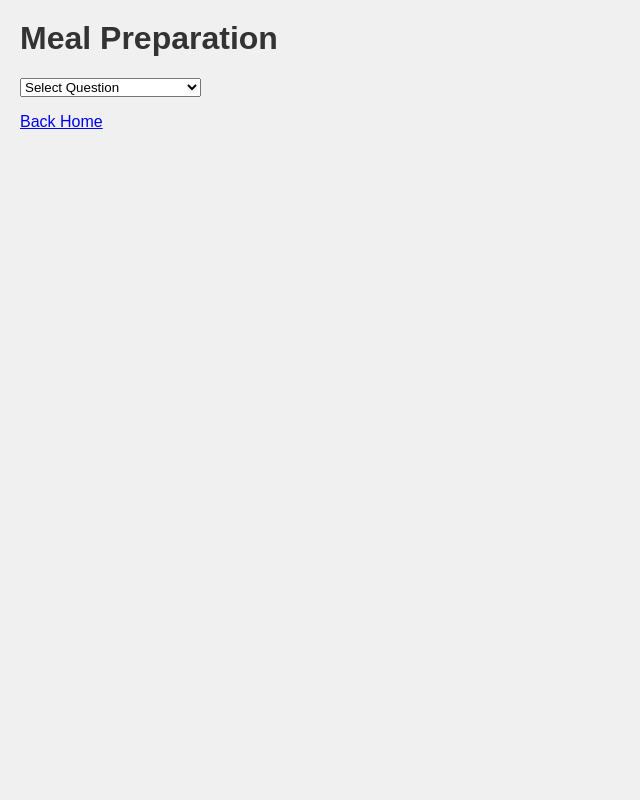
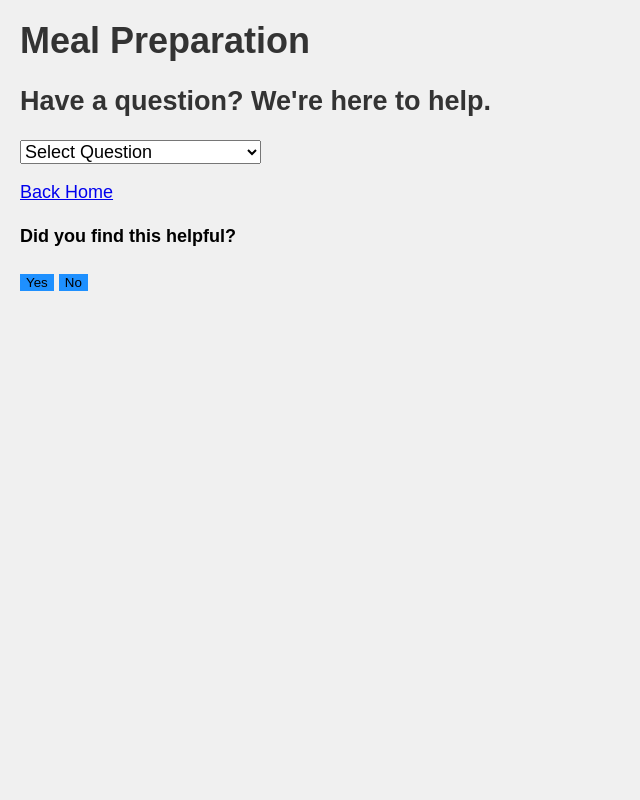
Before and after one commit to knight-jsol/MealPlannerApp, a Django app: page /help in a window 1280 px wide. Shown: the whole page, without its empty margins (0-640 px from the left). Run offline with Django 4.2, Linux system fonts and the light colour scheme.

Commit message:
created new branch for week 11/9

```diff
--- a/capstone/settings.py
+++ b/capstone/settings.py
@@ -122,6 +122,7 @@ USE_TZ = True
 
 STATIC_URL = 'static/'
 
+
 # Default primary key field type
 # https://docs.djangoproject.com/en/4.2/ref/settings/#default-auto-field
 
--- a/webpage/templates/help.html
+++ b/webpage/templates/help.html
@@ -9,22 +9,77 @@
     <h1>Meal Preparation</h1>
 </header>
 
-<body test>
+<body style="font-size: 18px">
+<h2>Have a question? We're here to help.</h2>
     <div class="scroll-bg"></div>
-    <select class="wide-button" name="helpChoice" id="helpChoice">
+    <select style="font-size: 18px" name="helpChoice" id="helpChoice" onchange="msg()">
         <option value="0">Select Question</option>
         <option value="1">How do I view my recipes?</option>
+        <option value="2">How do I create a recipe?</option>
+        <option value="4">Why can't I sign in?</option>
+        <option value="5">Can I delete my account?</option>
+        <option value="6">Is this app finished?</option>
+        <option value="7">Can I send feedback?</option>
+        <option value="3">How can I contact support?</option>
     </select>
-    <p></p>
+    <p id="text" name="text"></p>
     <div class="button-container">
         <a href="{% url 'home' %}">Back Home</a>
     </div>
+<footer>
+    <h4>Did you find this helpful?</h4>
+    <button type="button" class="btn btn-primary mt-3">Yes</button>
+    <button type="button" class="btn btn-primary mt-3">No</button>
+</footer>
 </body>
 <script>
     function msg(x){
-        var stat = document.getElementById("helpChoice")
-        if (stat == 1){
-
+        var stat = document.getElementById("helpChoice").value
+        if (stat === "0"){
+            document.getElementById("text").innerText=""
+        }
+        if (stat === "1"){
+            document.getElementById("text").innerText="Recipes are generated in the 'create recipe' page." +
+                " After being finish and set up accordingly, they will appear in your account's 'my recipes' page." +
+                " You can use the search bar at the top of your 'my recipes' page to help navigate through your favorite" +
+                " recipes and find the one you're looking for."
+        }
+        if (stat === "2"){
+            document.getElementById("text").innerText="Recipes are generated in the 'create recipe' page. " +
+                "You can find this page by going to the home page and clicking the large 'Create a Recipe' button. " +
+                "Once the page has loaded, proceed to fill in the required information i.e. allergy and dietary preferences, " +
+                "recipe information, and a list of the ingredients. Once complete, the form will be able to be submitted, after" +
+                " which, it can be found inside your 'my recipes' page."
+        }
+        if (stat === "4"){
+            document.getElementById("text").innerText="If you're running into trouble signing in to your account, you may" +
+                " have forgotten your password. No worries there's an easy solution; go the 'forgot password' page and fill" +
+                " in all the required information. Following this, you should possibly be messaged" +
+                " further instructions detailing how to set up a new password."
+        }
+        if (stat === "5"){
+            document.getElementById("text").innerText="If, for any reason, you may decide you no longer want your account, can have it deleted. " +
+                "Please note, once your account is deleted, it is permanent and cannot be undone. If you are certain you want" +
+                " to have your account and it's information deleted, please contact MealPlannerApp@uwm.edu via email and mention " +
+                "account deletion. You will be asked confirmation once before final deletion, which cannot be reverted. All of your " +
+                "personal information, like username, password, saved recipes, will be erased."
+        }
+        if (stat === "6"){
+            document.getElementById("text").innerText="This app is currently in its early stages, it is not finished. We plan on spending much more time " +
+                "adding improvements and features that make our app more user-friendly and increases its performance level." +
+                " Updates are currently being made to the app on a weekly basis. We kindly request that you display some " +
+                "patience when using the app, many issues are yet to be solved and new features are just around the corner. "
+        }
+        if (stat === "7"){
+            document.getElementById("text").innerText="We always appreciate any feedback you have for us. You can send " +
+                "summaries of your personal experience using our app, reviews, ideas, recommendations, or anything else to our " +
+                "team at MealPlannerApp@uwm.edu. Please note that we don't always end up using every idea that comes our way. " +
+                "We want to hear from you, don't hesitate to contact us."
+        }
+        if (stat === "3"){
+            document.getElementById("text").innerText="If none of these questions could help you, please reach out to our support team at" +
+                " MealPlannerApp@uwm.edu. Please attach a detailed description of your problem along with informative screenshots." +
+                " You should expect a response between 1/2 business days."
         }
     }
 </script>
```
